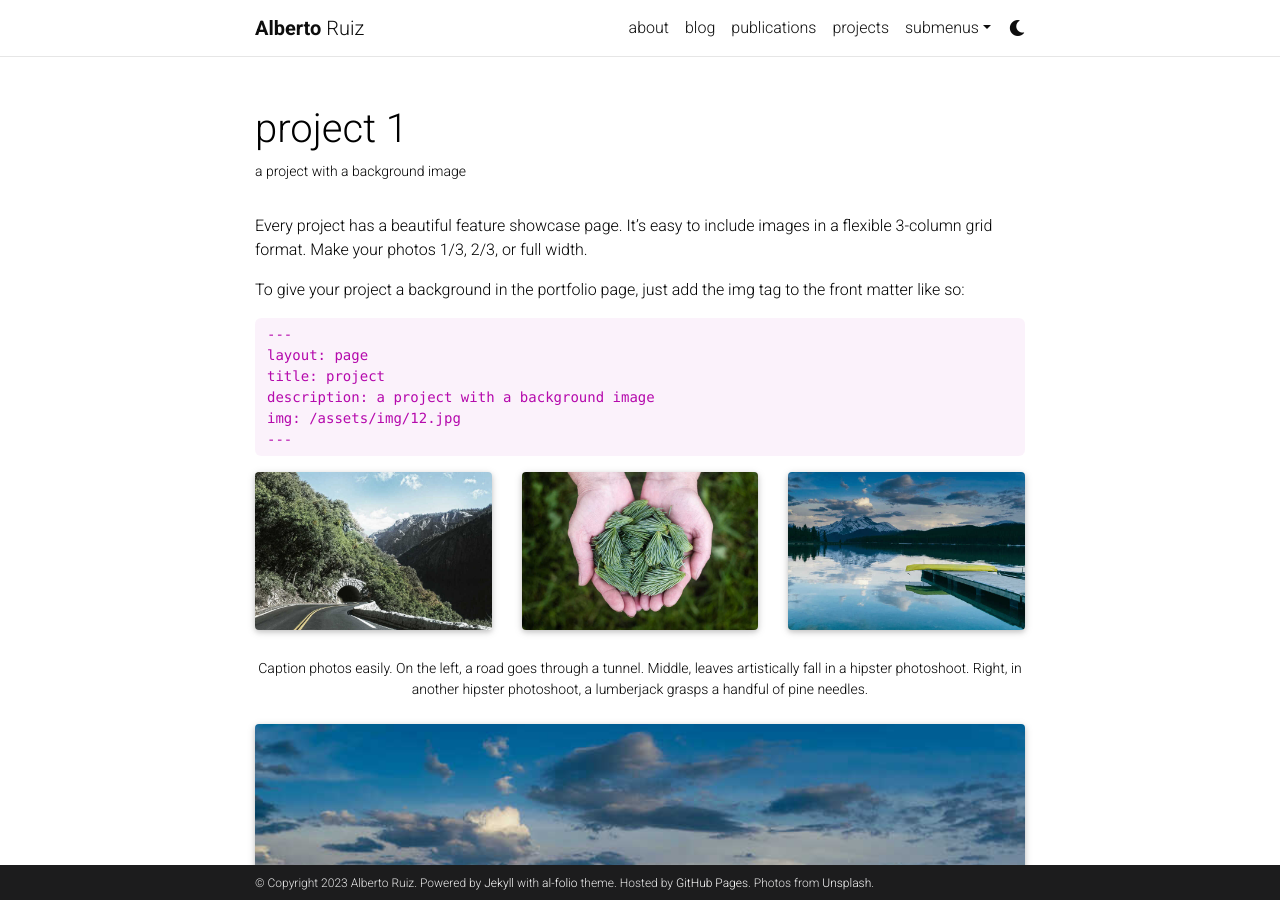
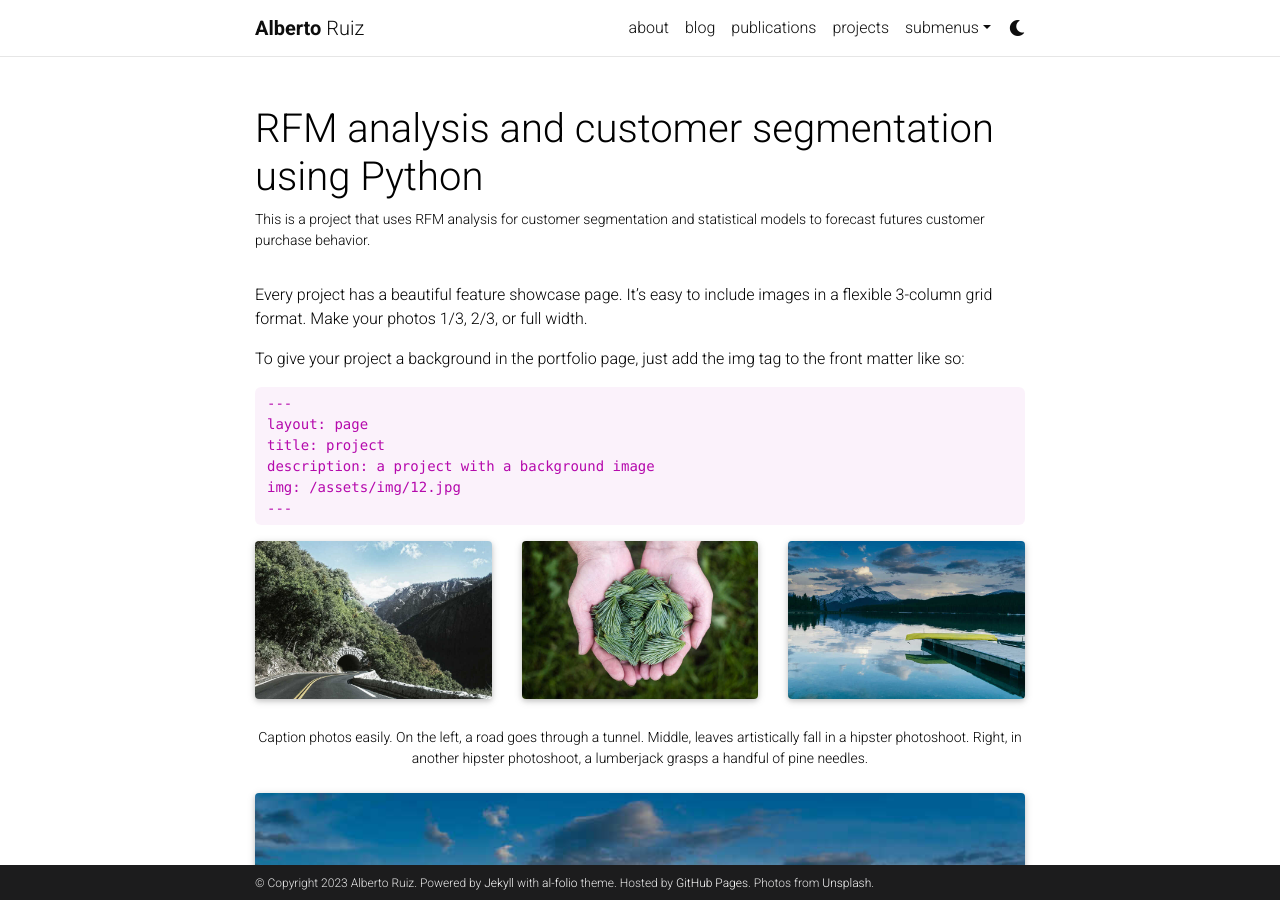
Before and after one commit to AlbertoR94/AlbertoR94, a Jekyll site: the page built from _projects/1_project.md, in a window 1280 px wide and 900 px high. Built offline with Jekyll 4.4.1, drawn with Linux system fonts in a browser that asks for light colours; full-size pictures stand in for the smaller copies a plugin makes; comment, search, counter and statistics services are not loaded; a style sheet for code colours, icons or effects is not loaded.

Commit message:
Update 1_project.md
New title and description

```diff
--- a/_projects/1_project.md
+++ b/_projects/1_project.md
@@ -1,7 +1,7 @@
 ---
 layout: page
-title: project 1
-description: a project with a background image
+title: RFM analysis and customer segmentation using Python
+description: This is a project that uses RFM analysis for customer segmentation and statistical models to forecast futures customer purchase behavior.
 img: assets/img/12.jpg
 importance: 1
 category: work
```
